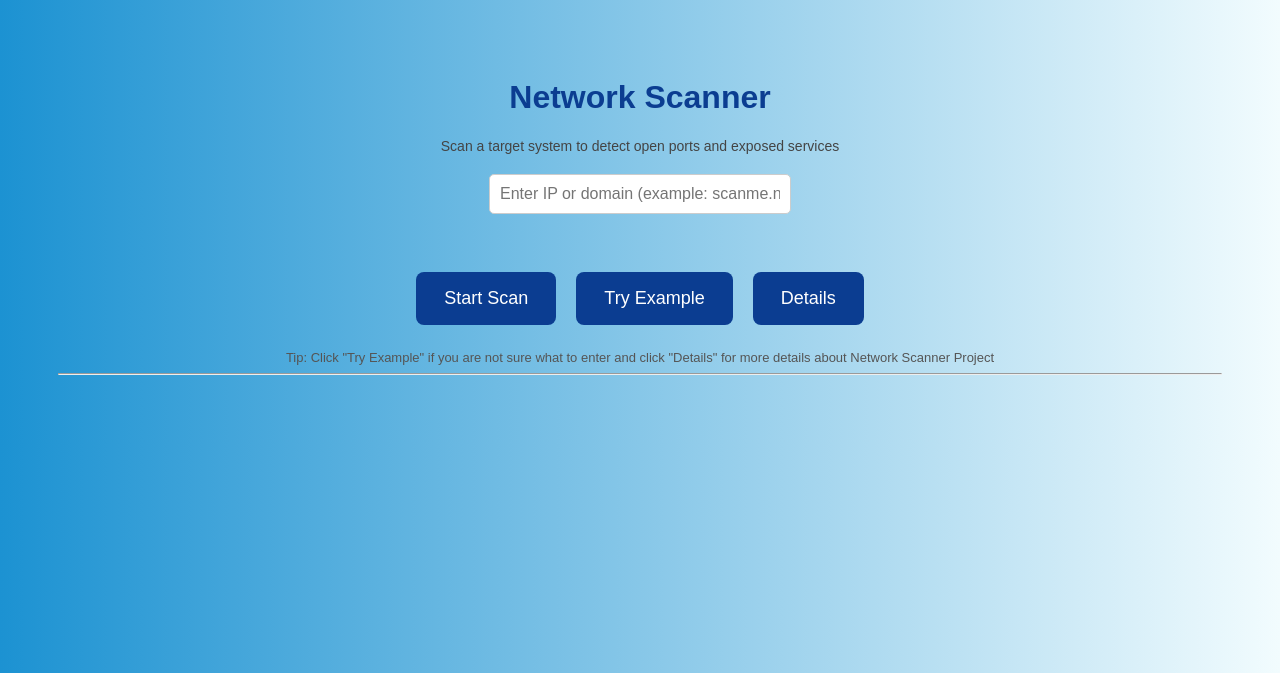
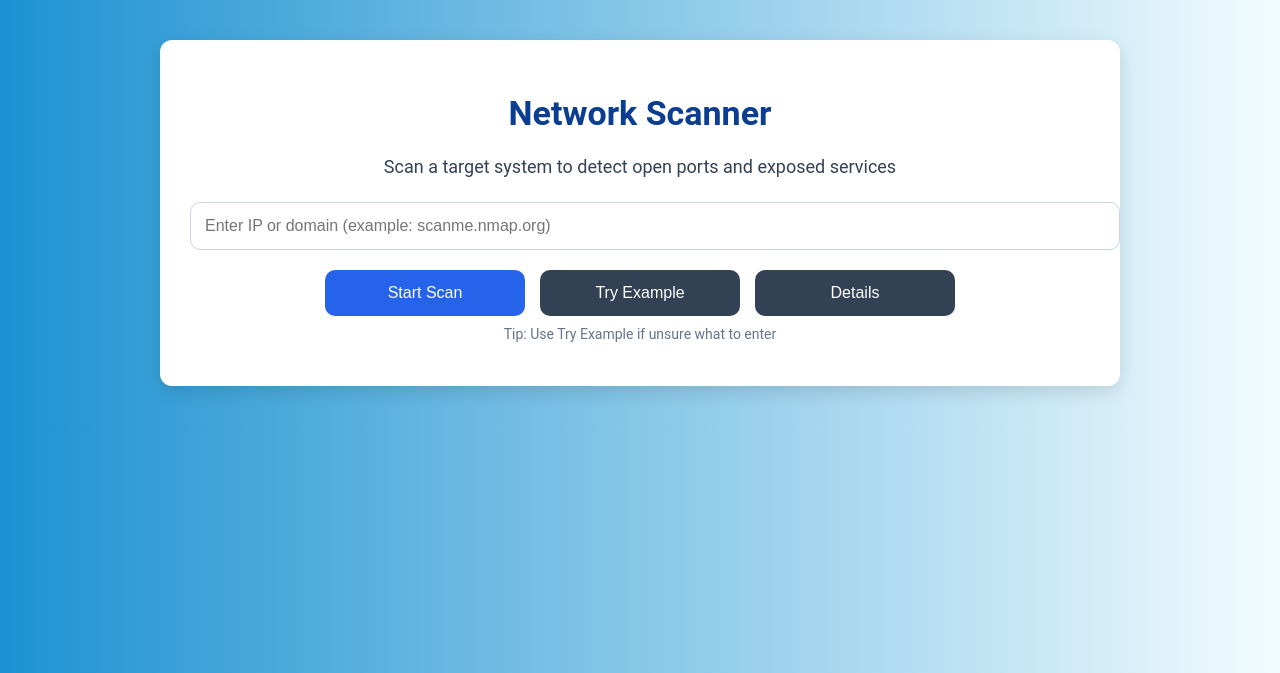
Before and after one commit to manav1777/network-scanner, a Flask app: page / in a window 1280 px wide. Shown: the top 673 px of the page. Run offline with Flask 3, Linux system fonts and the light colour scheme.

Commit message:
changed for UI

```diff
--- a/templates/index.html
+++ b/templates/index.html
@@ -6,152 +6,165 @@
 
 <style>
 body {
-            font-family: Arial, sans-serif;
+    font-family: 'Roboto', Arial, sans-serif;
     background: linear-gradient(to right, #1c92d2, #f2fcfe);
-            color: #333;
-            text-align: center;
-            padding: 50px;
+    margin: 0;
+    padding: 0;
+    color: #0f172a;
+}
+
+.container {
+    max-width: 900px;
+    margin: 40px auto;
+    background: white;
+    padding: 30px;
+    border-radius: 12px;
+    box-shadow: 0 6px 18px rgba(0,0,0,0.12);
 }
 
 h1 {
+    text-align: center;
+    font-size: 34px;
     color: #0b3d91;
 }
 
 .subtitle {
-            margin-bottom: 20px;
-            font-size: 14px;
-            color: #444;
+    text-align: center;
+    font-size: 18px;
+    color: #334155;
+    margin-bottom: 25px;
 }
 
-        form {
-            margin-bottom: 20px;
-        }
-
-        .input-section {
-            margin-bottom: 40px;
-        }
-
-        .buttons {
-            margin-top: 30px;
-        }
-
-        input[type="text"] {
-            padding: 10px;
-            width: 280px;
-            border-radius: 5px;
-            border: 1px solid #ccc;
+input {
+    width: 100%;
+    padding: 14px;
+    border-radius: 10px;
+    border: 1px solid #cbd5e1;
     font-size: 16px;
 }
 
-        button {
-            padding: 16px 28px;
-            margin: 5px;
+.button-row {
+    display: flex;
+    justify-content: center;
+    gap: 15px;
     margin-top: 20px;
-            border-radius: 8px;
-            border: none;
-            background-color: #0b3d91;
-            color: white;
-            font-size: 18px;
-            cursor: pointer;
-        }
-
-        form {
-            display: flex;
-            flex-direction: column;
-            align-items: center;
 }
 
 button {
-            margin-top: 10px;
+    width: 200px;
+    padding: 14px;
+    border: none;
+    border-radius: 10px;
+    font-size: 16px;
+    cursor: pointer;
+    background: #2563eb;
+    color: white;
 }
 
 button:hover {
-            background-color: #054a91;
+    background: #1d4ed8;
+}
+
+.secondary-btn {
+    background: #334155;
+}
+
+.secondary-btn:hover {
+    background: #1f2937;
 }
 
 .hint {
-            font-size: 13px;
-            color: #555;
+    text-align: center;
+    font-size: 14px;
+    color: #64748b;
     margin-top: 10px;
 }
 
 .results-box {
-            background: rgba(255, 255, 255, 0.85);
+    margin-top: 25px;
     padding: 20px;
+    background: #f1f5f9;
     border-radius: 10px;
-            display: inline-block;
+    border: 1px solid #cbd5e1;
     text-align: left;
-            margin-top: 20px;
-            min-width: 300px;
+}
+
+.results-box h3 {
+    color: #0b3d91;
+}
+
+.port {
+    font-size: 16px;
+    margin: 5px 0;
 }
 
 .open {
-            color: green;
+    color: #16a34a;
     font-weight: bold;
 }
 
 .error {
-            color: red;
+    color: #dc2626;
     font-weight: bold;
 }
 
-        .port {
-            padding: 4px 0;
+#infoBox {
+    display: none;
+    margin-top: 25px;
+    padding: 20px;
+    background: #f1f5f9;
+    border-radius: 10px;
+    border: 1px solid #cbd5e1;
+    text-align: left;
 }
 
-        .details-btn {
-            font-size: 13px;
-            padding: 8px 14px;
-            background-color: #334155;
+#infoBox h2 {
+    font-size: 26px;
+    color: #0b3d91;
+}
+
+#infoBox h3 {
+    font-size: 18px;
+    color: #334155;
 }
 
 #infoBox p {
-            font-size: 14px;
+    font-size: 16px;
+    line-height: 1.6;
 }
-
-        #infoBox h2 {
-            font-size: 22px;
-        }
-
-        #infoBox h3 {
-            font-size: 16px;
-        }
-
-        .buttons {
-            margin-top: 30px;
-            display: flex;
-            gap: 10px;
-            justify-content: center;
-        }
-
 
 </style>
 </head>
 
 <body>
+
+<div class="container">
+
 <h1>Network Scanner</h1>
 
-    <div class="subtitle">
+<p class="subtitle">
 Scan a target system to detect open ports and exposed services
+</p>
+
+<form method="POST">
+
+<input type="text" name="ip" placeholder="Enter IP or domain (example: scanme.nmap.org)" required>
+
+<div class="button-row">
+
+<button type="submit">Start Scan</button>
+
+<button type="button" class="secondary-btn" onclick="fillExample()">Try Example</button>
+
+<button type="button" class="secondary-btn" onclick="toggleInfo()">Details</button>
+
 </div>
 
-    <form method="POST">
-        <input type="text" name="ip" placeholder="Enter IP or domain (example: scanme.nmap.org)" required>
-        <br>
-
-        <div class="buttons">
-            <button type="submit">Start Scan</button>
-            <button type="button" onclick="fillExample()">Try Example</button>
-            <button type="button" onclick="toggleInfo()">Details</button>
-        </div>
 </form>
 
-    <div class="hint">
-        Tip: Click "Try Example" if you are not sure what to enter and
-        click "Details" for more details about Network Scanner Project
-    </div>
-
-    <hr>
+<p class="hint">
+Tip: Use Try Example if unsure what to enter
+</p>
 
 {% if results %}
 <div class="results-box">
@@ -167,7 +180,6 @@
 
     {% if result.error is defined %}
         <div class="error">{{ result.error }}</div>
-
     {% else %}
         <div class="port">
             Port {{ result.port }} ({{ result.service }})
@@ -184,11 +196,13 @@
 </div>
 {% endif %}
 
-    <div id="infoBox" style="display:none; background: rgba(255,255,255,0.85); padding:20px; border-radius:10px; margin-top:20px; text-align:left; max-width:600px; margin-left:auto; margin-right:auto;">
+<div id="infoBox">
 
 <h2>About This Tool</h2>
 
-    <p>This tool scans a target system to identify open ports and exposed network services.</p>
+<p>
+This tool scans a target system to identify open ports and exposed network services.
+</p>
 
 <h3>Features</h3>
 <p>
@@ -203,6 +217,8 @@
 
 </div>
 
+</div>
+
 <script>
 function fillExample() {
     document.querySelector('input[name="ip"]').value = "scanme.nmap.org";
@@ -210,12 +226,7 @@
 
 function toggleInfo() {
     var box = document.getElementById("infoBox");
-
-            if (box.style.display === "block") {
-                box.style.display = "none";
-            } else {
-                box.style.display = "block";
-            }
+    box.style.display = (box.style.display === "block") ? "none" : "block";
 }
 </script>
 
```
Lines whose indentation alone changed are shown as unchanged.
